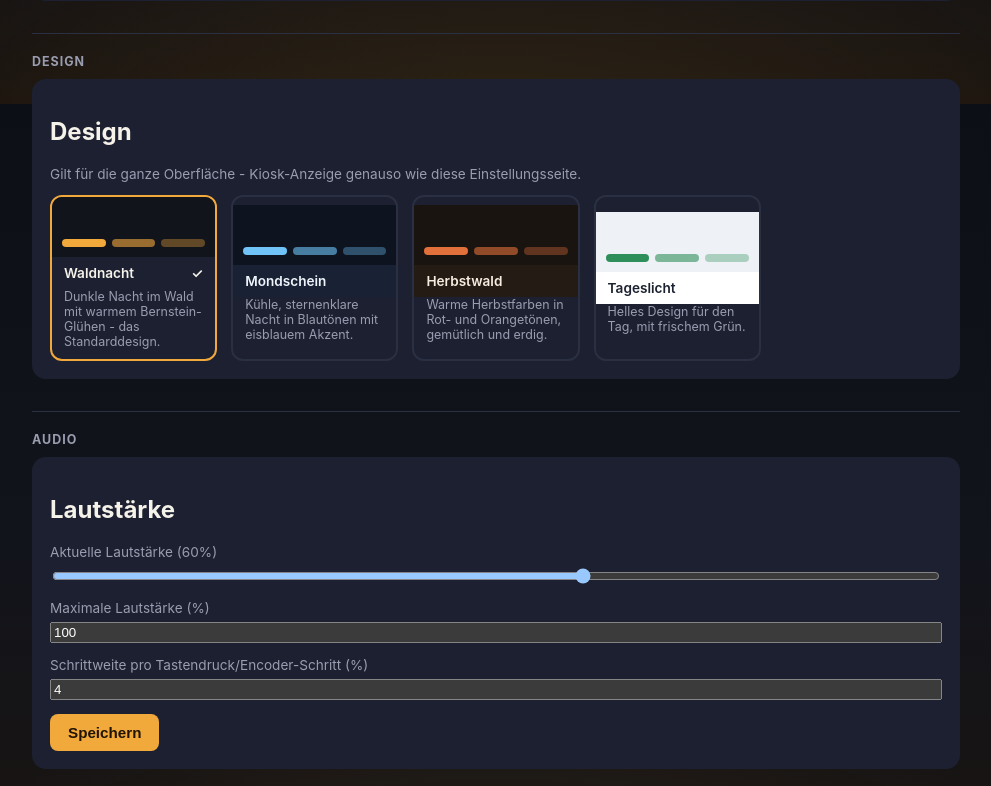
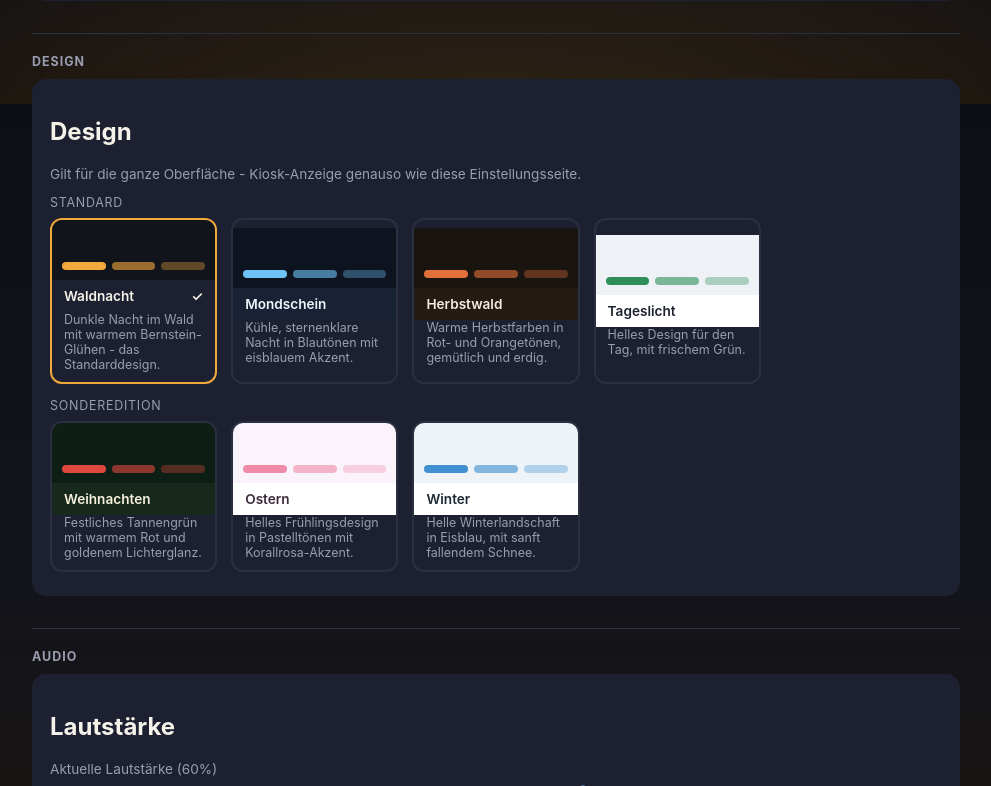
Before and after one commit to Botmaster3/OwlBox, a Flask app: page /admin/settings in a window 1280 px wide. Shown: the part 696-1482 px from the top of the page, without its empty margins (144-1135 px from the left). Run offline with Flask 3, Linux system fonts and the light colour scheme; the visitor is signed in with stand-in values (Sample User, id 1); data that the repository does not hold is empty.

Commit message:
Sonderedition-Themes: Weihnachten, Ostern und Winter mit Schnee
3 zusätzliche Themes in Einstellungen > Design, gruppiert unter einer
eigenen "Sonderedition"-Überschrift getrennt von den 4 Standard-Themes:

- Weihnachten: Tannengrün mit warmem Rot und goldenem Lichterglanz
- Ostern: helles Pastell-Frühlingsdesign mit Korallrosa-Akzent
- Winter: helles Eisblau mit sanft fallendem Schnee-Effekt (zwei
  versetzte CSS-Gradient-Ebenen, rein deko, pointer-events: none)

owlbox/themes.py bekommt dafür ein `category`-Feld (standard/
sonderedition) für die Gruppierung im Picker sowie ein optionales
`effect`-Feld (winter -> "snow"). Keine Engine-/API-Änderungen nötig -
set_theme()/get_theme() validieren bereits generisch gegen den ganzen
Katalog. Neue Tests für den Theme-Katalog selbst (tests/test_themes.py).

```diff
--- a/owlbox/themes.py
+++ b/owlbox/themes.py
@@ -2,8 +2,12 @@
 via CSS custom properties (see static/css/style.css, `:root[data-theme=...]`
 blocks), so this module only needs to know the theme's id/label/description
 plus a few swatch colors for rendering the picker in Einstellungen. The
-actual color/gradient/bar-radius values live in the CSS, not here, so the two
-have to be kept in sync by hand when adding a theme.
+actual color/gradient/bar-radius/effect values live in the CSS, not here, so
+the two have to be kept in sync by hand when adding a theme.
+
+`category` only groups themes in the picker UI ("standard" vs
+"sonderedition") - it has no effect on validation, persistence, or how a
+theme is applied, so a new seasonal design is just another dict entry here.
 """
 from __future__ import annotations
 
@@ -13,29 +17,60 @@ THEMES = {
         "description": "Dunkle Nacht im Wald mit warmem Bernstein-Glühen - das Standarddesign.",
         "swatch": {"bg": "#12141c", "panel": "#1c2030", "accent": "#f2a93c", "text": "#f5f2ea"},
         "bar_radius": "4px",
+        "category": "standard",
     },
     "mondschein": {
         "label": "Mondschein",
         "description": "Kühle, sternenklare Nacht in Blautönen mit eisblauem Akzent.",
         "swatch": {"bg": "#0d1420", "panel": "#182234", "accent": "#6fc3f7", "text": "#eef4fa"},
         "bar_radius": "999px",
+        "category": "standard",
     },
     "herbstwald": {
         "label": "Herbstwald",
         "description": "Warme Herbstfarben in Rot- und Orangetönen, gemütlich und erdig.",
         "swatch": {"bg": "#1a1410", "panel": "#241b14", "accent": "#e2703a", "text": "#f7ece0"},
         "bar_radius": "6px",
+        "category": "standard",
     },
     "tageslicht": {
         "label": "Tageslicht",
         "description": "Helles Design für den Tag, mit frischem Grün.",
         "swatch": {"bg": "#eef1f6", "panel": "#ffffff", "accent": "#2f8f5b", "text": "#1c2230"},
         "bar_radius": "999px",
+        "category": "standard",
+    },
+    "weihnachten": {
+        "label": "Weihnachten",
+        "description": "Festliches Tannengrün mit warmem Rot und goldenem Lichterglanz.",
+        "swatch": {"bg": "#0d1f14", "panel": "#16291c", "accent": "#e0483f", "text": "#f7f0dc"},
+        "bar_radius": "10px",
+        "category": "sonderedition",
+    },
+    "ostern": {
+        "label": "Ostern",
+        "description": "Helles Frühlingsdesign in Pastelltönen mit Korallrosa-Akzent.",
+        "swatch": {"bg": "#faf3fb", "panel": "#ffffff", "accent": "#ef8ba8", "text": "#3a2a3a"},
+        "bar_radius": "999px",
+        "category": "sonderedition",
+    },
+    "winter": {
+        "label": "Winter",
+        "description": "Helle Winterlandschaft in Eisblau, mit sanft fallendem Schnee.",
+        "swatch": {"bg": "#eef3f8", "panel": "#ffffff", "accent": "#3f8fd1", "text": "#1c2a36"},
+        "bar_radius": "999px",
+        "category": "sonderedition",
+        "effect": "snow",
     },
 }
 
 DEFAULT_THEME = "waldnacht"
 
+CATEGORY_LABELS = {
+    "standard": "Standard",
+    "sonderedition": "Sonderedition",
+}
+
 
 def is_valid_theme(name: str) -> bool:
     return name in THEMES
--- a/owlbox/web/pages.py
+++ b/owlbox/web/pages.py
@@ -88,13 +88,18 @@ def admin_settings_page():
             user = repository.get_admin_user()
             success = "Gespeichert."
 
+    theme_groups = [
+        (themes.CATEGORY_LABELS[category], [(id_, t) for id_, t in themes.THEMES.items() if t["category"] == category])
+        for category in ("standard", "sonderedition")
+    ]
+
     return render_template(
         "admin_settings.html",
         active="settings",
         username=user.username if user else "",
         error=error,
         success=success,
-        theme_catalog=themes.THEMES,
+        theme_groups=theme_groups,
     )
 
 
--- a/owlbox/web/static/css/style.css
+++ b/owlbox/web/static/css/style.css
@@ -535,8 +643,18 @@ a.btn { display: inline-block; text-decoration: none; }
 /* Theme picker (Einstellungen > Design) - each swatch renders a small live
    preview using that theme's own bg/panel/accent/bar-radius, inlined as
    style attributes from the server-side theme catalog (owlbox/themes.py),
-   not the page's *current* CSS variables. */
-.theme-picker { display: grid; grid-template-columns: repeat(auto-fill, minmax(160px, 1fr)); gap: 14px; }
+   not the page's *current* CSS variables. Grouped into standard/sonderedition
+   sections, each its own grid, inside one #theme-picker wrapper. */
+.theme-group-label {
+  display: block;
+  font-size: 0.78rem;
+  letter-spacing: 0.06em;
+  text-transform: uppercase;
+  color: var(--text-dim);
+  margin: 14px 0 8px;
+}
+.theme-group-label:first-of-type { margin-top: 0; }
+.theme-picker-grid { display: grid; grid-template-columns: repeat(auto-fill, minmax(160px, 1fr)); gap: 14px; margin-bottom: 6px; }
 .theme-swatch {
   display: block;
   width: 100%;
--- a/owlbox/web/templates/admin_settings.html
+++ b/owlbox/web/templates/admin_settings.html
@@ -45,8 +45,11 @@
   <div class="card">
     <h2>Design</h2>
     <p class="hint">Gilt für die ganze Oberfläche - Kiosk-Anzeige genauso wie diese Einstellungsseite.</p>
-    <div class="theme-picker" id="theme-picker">
-      {% for id, t in theme_catalog.items() %}
+    <div id="theme-picker">
+      {% for group_label, group_themes in theme_groups %}
+      <label class="theme-group-label">{{ group_label }}</label>
+      <div class="theme-picker-grid">
+        {% for id, t in group_themes %}
         <button type="button" class="theme-swatch{{ ' active' if theme == id else '' }}" data-theme-id="{{ id }}">
           <div class="theme-swatch-preview" style="background: {{ t.swatch.bg }};">
             <div class="theme-swatch-bar" style="background: {{ t.swatch.accent }}; border-radius: {{ t.bar_radius }};"></div>
@@ -59,6 +62,8 @@
           </div>
           <p class="theme-swatch-desc">{{ t.description }}</p>
         </button>
+        {% endfor %}
+      </div>
       {% endfor %}
     </div>
   </div>
```
Also changed, not shown: other parts of owlbox/web/static/css/style.css (+108 -0 lines), tests/test_themes.py (added, +31 -0 lines), README.md. Lines whose indentation alone changed are shown as unchanged.
